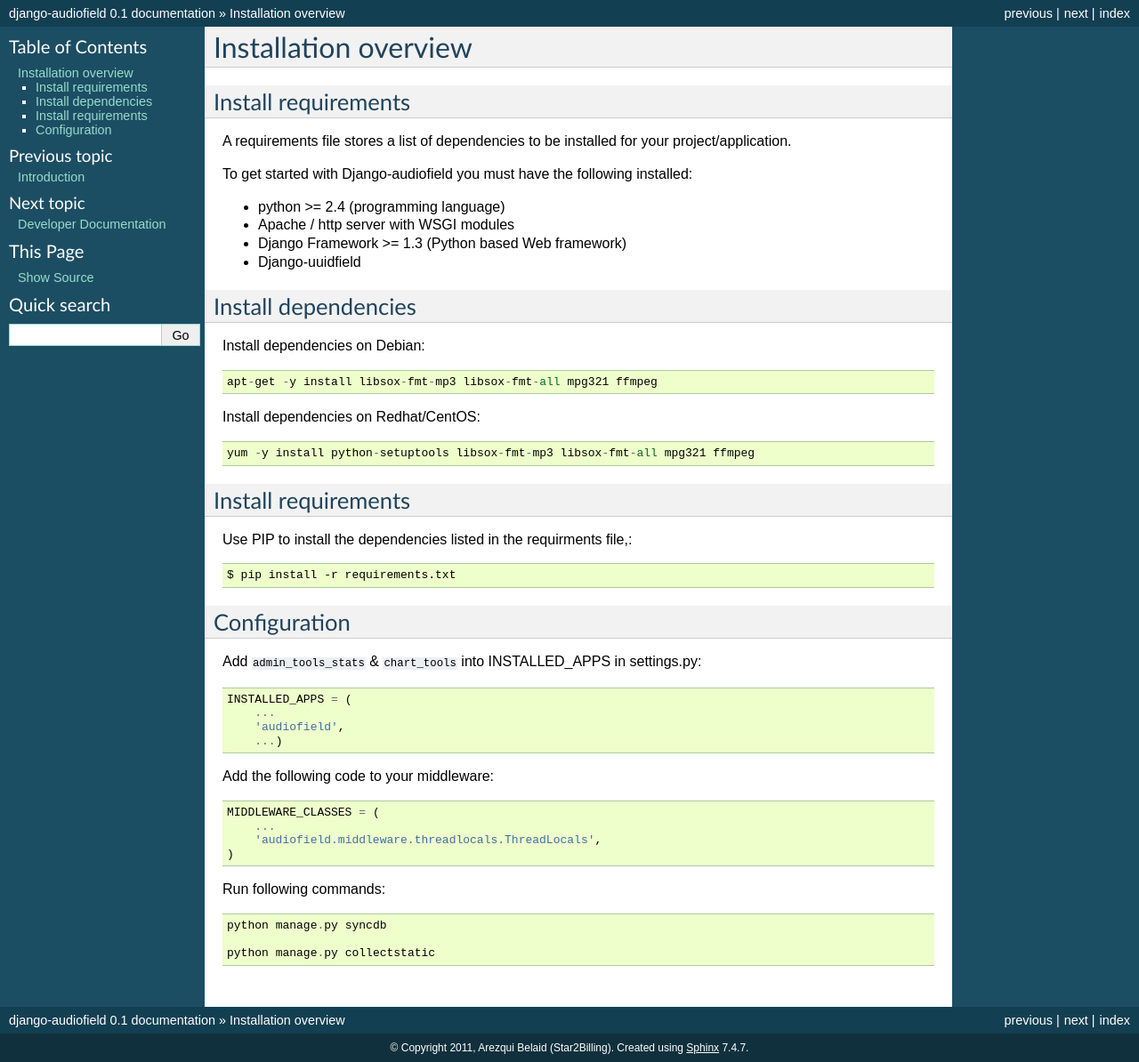
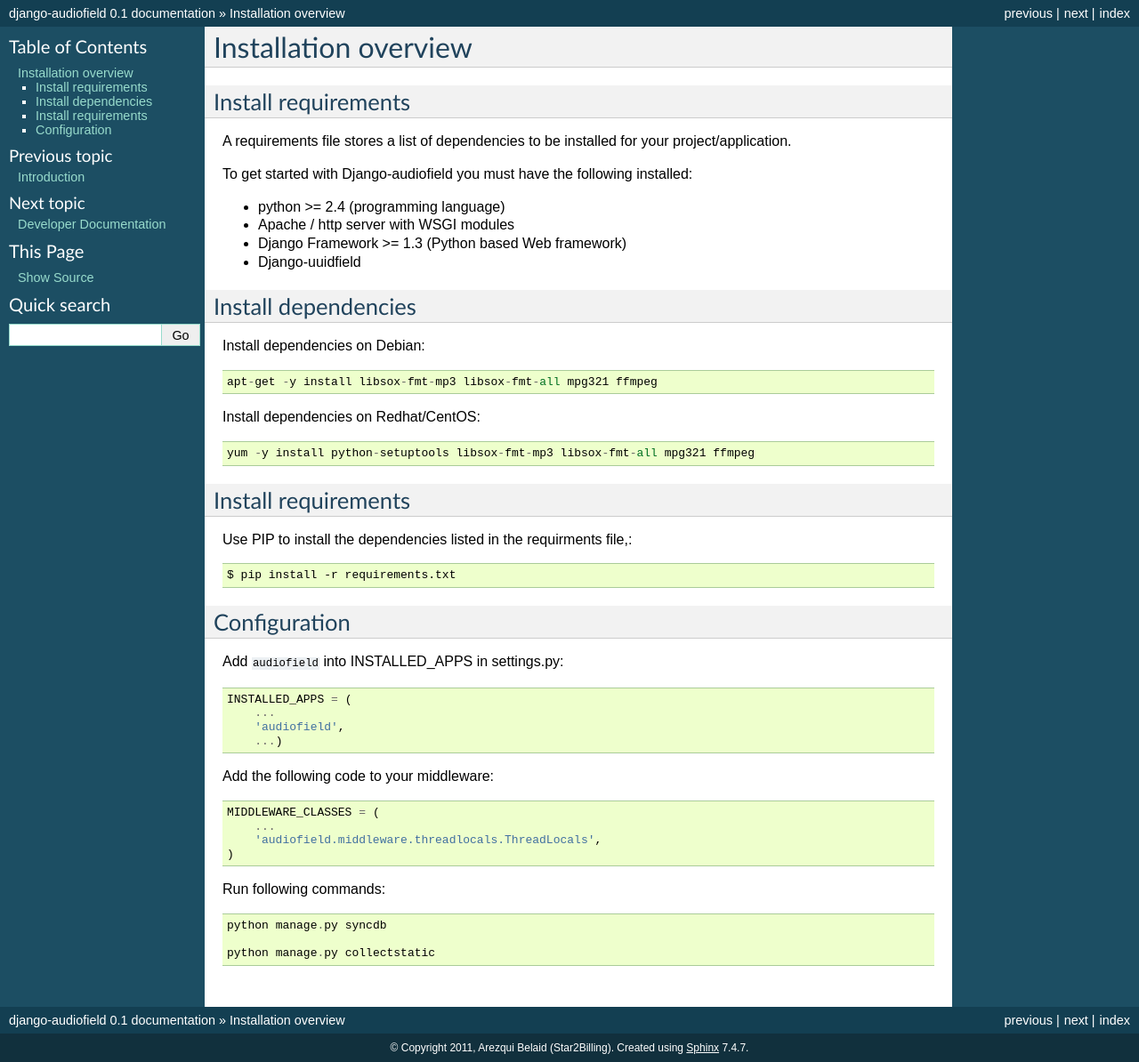
Before and after one commit to fancy517/django-audiofield, a Sphinx documentation site: the page built from docs/source/installation-overview.rst, in a window 1280 px wide. Shown: the whole page at 89% size. Built offline with Sphinx 7.4.7, drawn with Linux system fonts in a browser that asks for light colours.

Commit message:
fix doc configuration

```diff
--- a/docs/source/installation-overview.rst
+++ b/docs/source/installation-overview.rst
@@ -49,7 +49,7 @@
 Configuration
 =============
 
-Add ``admin_tools_stats`` & ``chart_tools`` into INSTALLED_APPS in settings.py::
+Add ``audiofield`` into INSTALLED_APPS in settings.py::
 
     INSTALLED_APPS = (
         ...
```
